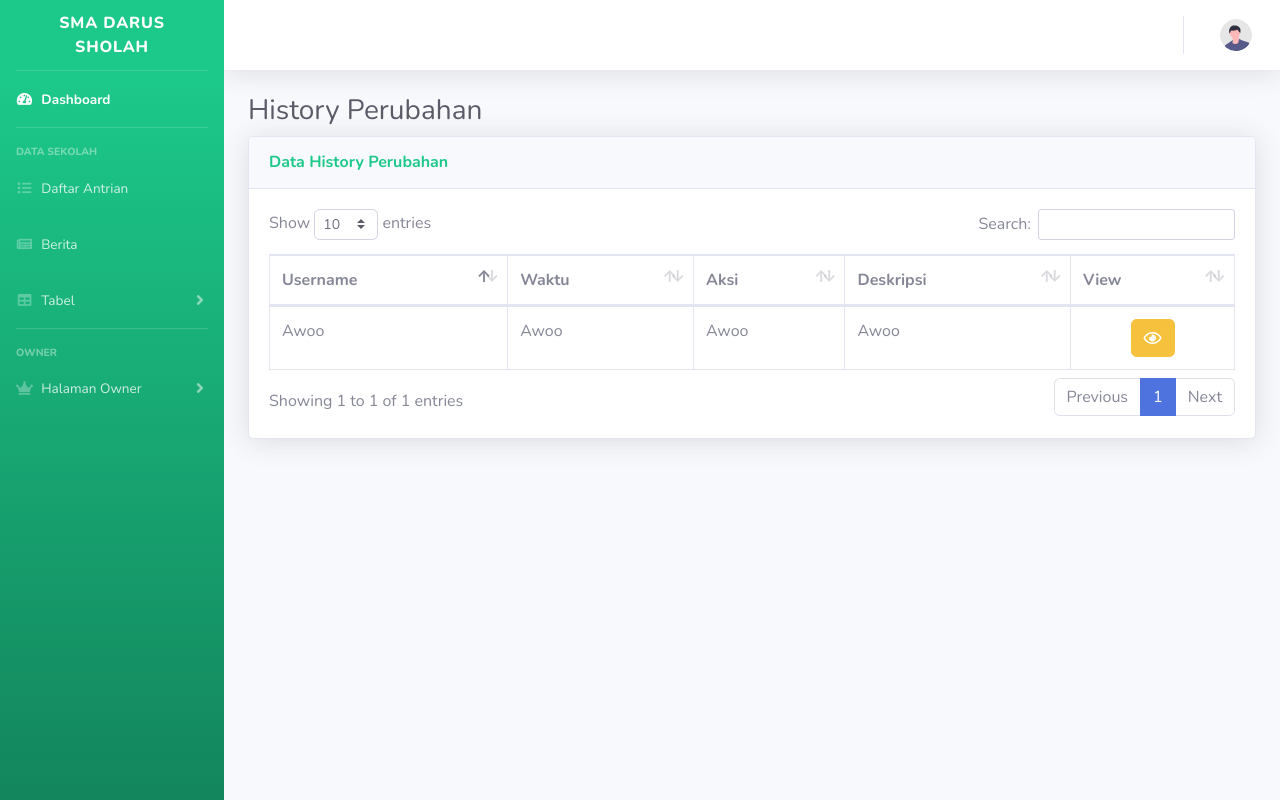
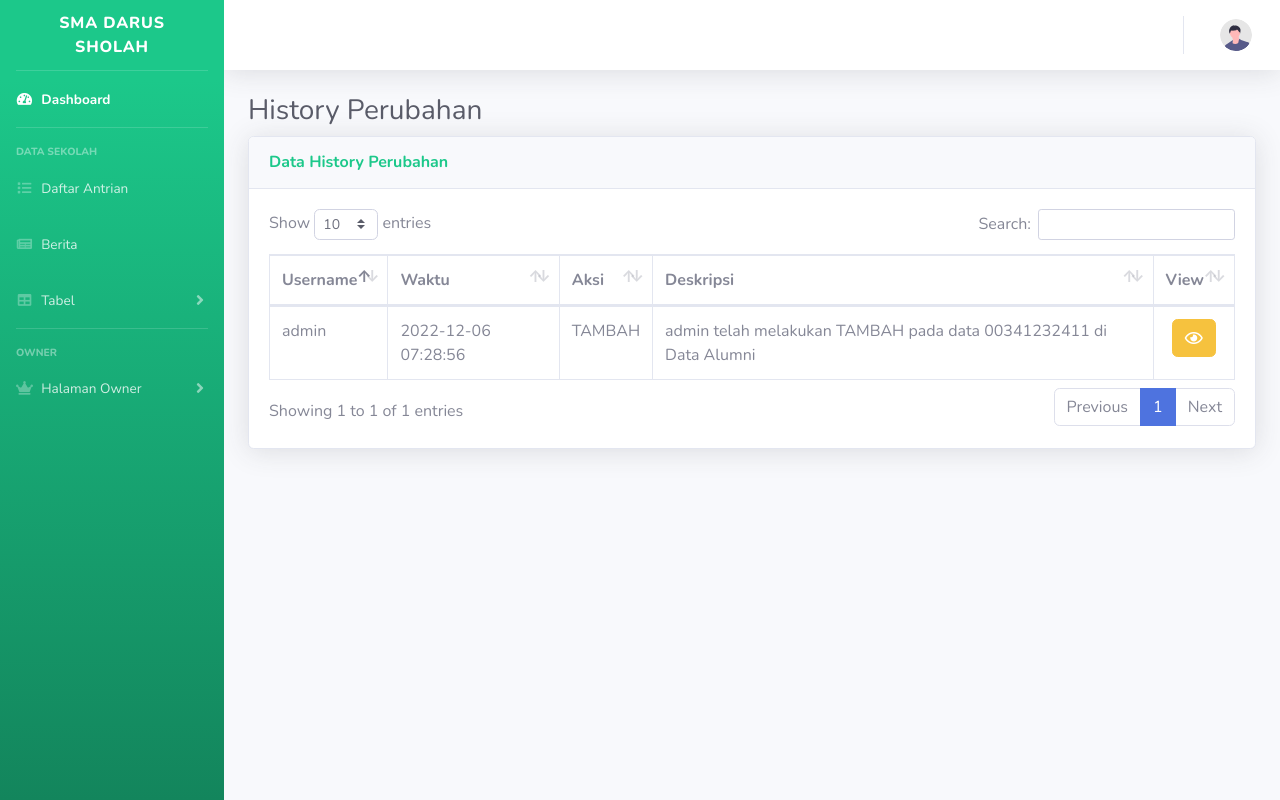
Before and after one commit to Iqbal-Maulana67/project_website_SMT3, a PHP site: page /history_page.php in a window 1280 px wide. Run offline with PHP 8.4, Linux system fonts and the light colour scheme; data comes from the database, SQL or seed files in the repository.

Commit message:
Fitur Tampil Data

```diff
--- a/src/history_page.php
+++ b/src/history_page.php
@@ -1,3 +1,7 @@
+<?php
+require('config/koneksi.php');
+
+?>
 <!DOCTYPE html>
 <html lang="en">
 
@@ -10,6 +14,8 @@
     <meta name="author" content="">
 
     <title>Pendasial</title>
+
+
 
     <!-- Custom fonts for this template -->
     <link href="../vendor/fontawesome-free/css/all.min.css" rel="stylesheet" type="text/css">
@@ -179,15 +185,56 @@
                                         </tr>
                                     </thead>
                                     <tbody>
+                                    <?php
+                                        $query = "SELECT * FROM history_logs";
+                                        $result = mysqli_query($koneksi, $query);
+                                        $numrows = mysqli_num_rows($result);
+
+                                        while ($row = mysqli_fetch_array($result)) {
+                                            $dataRow = 0;
+                                            echo '
                                         <tr>
-                                            <td>Awoo</td>
-                                            <td>Awoo</td>
-                                            <td>Awoo</td>
-                                            <td>Awoo</td>
+                                            <td>'.$row['username'].'</td>
+                                            <td>'.$row['timestamp'].'</td>
+                                            <td>'.$row['action'].'</td>
+                                            <td>'.$row['deskripsi'].'</td>
                                             <td style="text-align: center;">
-                                                <button class="btn btn-warning fas fa-eye" type="button" id="editButton" onclick="edit(`' . $row['nisn'] . '`)" ></button>
+                                                <button class="btn btn-warning fas fa-eye" type="button" id="editButton" onclick="edit(`' . $row['username'] . '`)" ></button>
                                             </td>
                                         </tr>
+                                        <div class="modal fade" id="viewModal' . $row['username'] . '" tabindex="-1" role="dialog" aria-labelledby="exampleModalLongTitle" aria-hidden="true">
+                                <div class="modal-dialog modal-lg" role="document">
+                                    <div class="modal-content">
+                                        <div class="modal-header">
+                                            <h5 class="modal-title" id="exampleModalLongTitle">Detail Validasi Alumni</h5>
+                                            <button type="button" class="close" data-dismiss="modal" aria-label="Close">
+                                                <span aria-hidden="true">&times;</span>
+                                            </button>
+                                        </div>
+                                        <div class="modal-body">
+                                                <div class="form-group">
+                                                    <label for="recipient-name" class="col-form-label">Username</label>
+                                                    <input type="text" class="form-control" id="nisn" name="nisn" value="' . $row['username'] . '">
+                                                </div>
+                                                <div class="form-group">
+                                                    <label for="recipient-name" class="col-form-label">Tanggal & Waktu</label>
+                                                    <input type="text" class="form-control" id="nama_alumni" name="nama_alumni" value="' . $row['timestamp'] . '">
+                                                </div>
+                                                <div class="form-group">
+                                                    <label for="recipient-name" class="col-form-label">Aksi</label>
+                                                    <input type="text" class="form-control" id="nama_alumni" name="status_alumni" value="' . $row['action'] . '">
+                                                </div>
+                                                <div class="form-group">
+                                                    <label for="recipient-name" class="col-form-label">Deskripsi</label>
+                                                    <input type="text" class="form-control" id="nama_alumni" name="nama_instansi" value="' . $row['deskripsi'] . '">
+                                                </div>
+                                                </div>
+                                                </div>
+                                            </div>
+                                        </div>
+
+                                        ';}
+                                        ?>
                                     </tbody>
                                 </table>
                             </div>
@@ -254,8 +301,8 @@
             table.draw();
         });
 
-        function edit(nisn) {
-            var modalName = "#editTable" + nisn;
+        function edit(username) {
+            var modalName = "#editTable" + username;
             $(modalName).modal();
         }
     </script>
```
